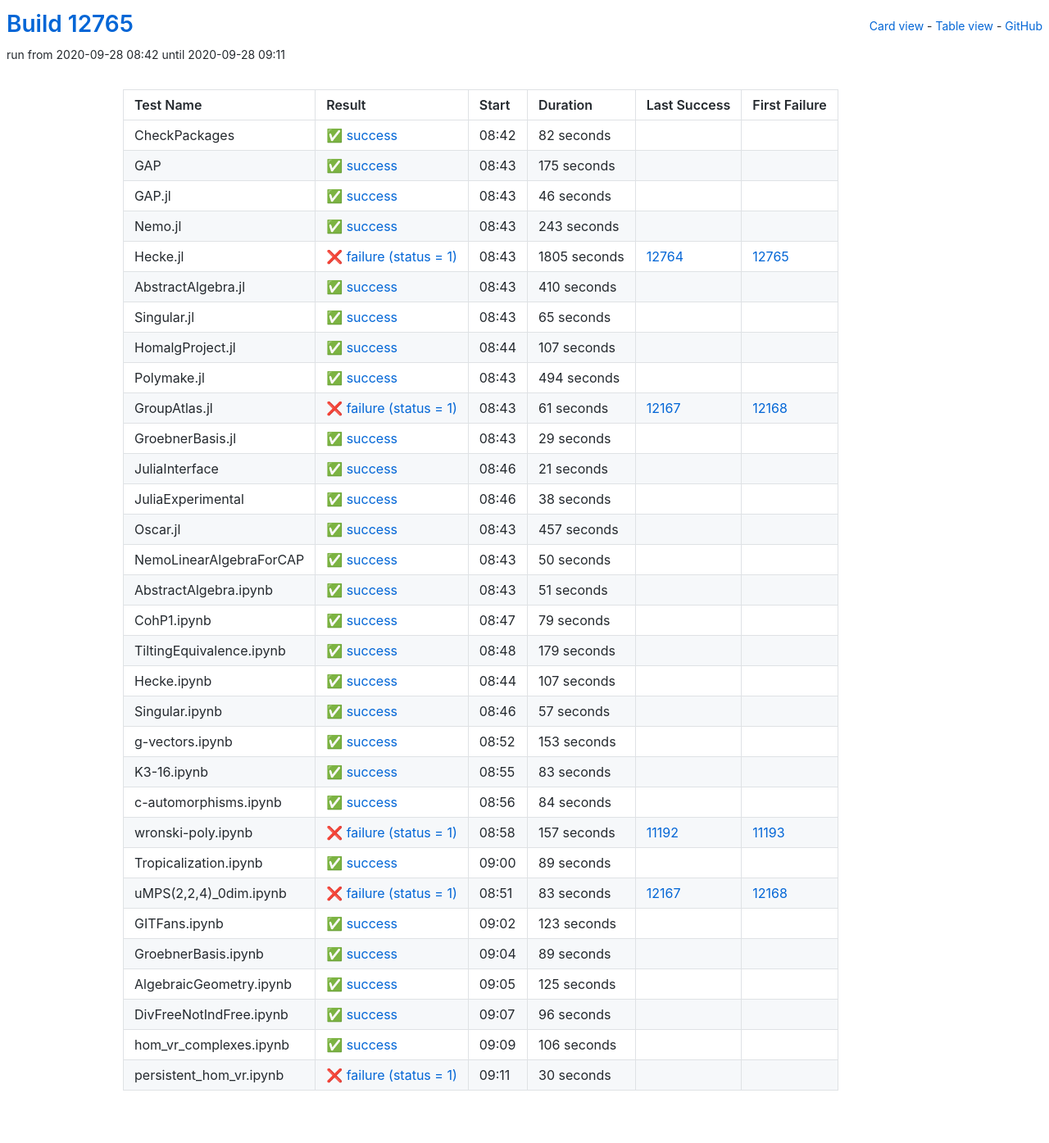
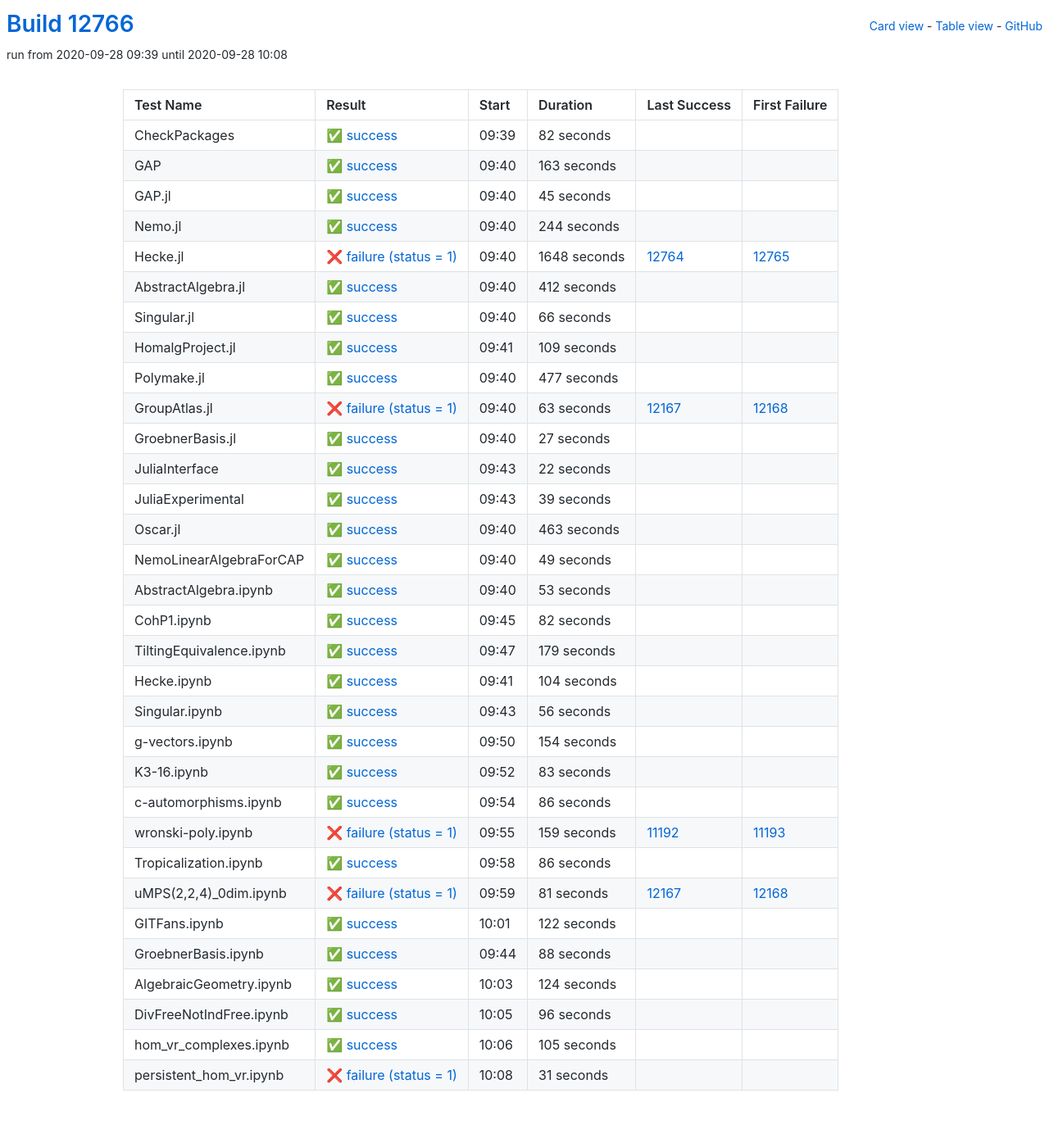
Before and after one commit to oscar-system/oscar-ci-status, a Jekyll site: the page built from table.html, in a window 1280 px wide. Shown: the whole page at 82% size. Built offline with Jekyll 4.4.1, drawn with Linux system fonts in a browser that asks for light colours.

Commit message:
Build #12766

```diff
--- a/_data/ci.yml
+++ b/_data/ci.yml
@@ -1,6 +1,6 @@
 ---
-build: 12765
-build_url: https://oscarci.mathematik.uni-kl.de/job/oscar/12765/
+build: 12766
+build_url: https://oscarci.mathematik.uni-kl.de/job/oscar/12766/
 job: oscar
 organization: oscar-system
 repo: oscar-ci-status
@@ -8,8 +8,8 @@
 tests:
 - name: CheckPackages
   id: checkpackages
-  log: https://oscarci.mathematik.uni-kl.de/job/oscar/12765/artifact/logs/build-12765/CheckPackages.log
-  start: 2020-09-28 08:42
+  log: https://oscarci.mathematik.uni-kl.de/job/oscar/12766/artifact/logs/build-12766/CheckPackages.log
+  start: 2020-09-28 09:39
   success: true
   exitcode: 0
   status: success
@@ -20,200 +20,200 @@
   first_failure_url:
 - name: GAP
   id: gap
-  log: https://oscarci.mathematik.uni-kl.de/job/oscar/12765/artifact/logs/build-12765/GAP.log
-  start: 2020-09-28 08:43
+  log: https://oscarci.mathematik.uni-kl.de/job/oscar/12766/artifact/logs/build-12766/GAP.log
+  start: 2020-09-28 09:40
   success: true
   exitcode: 0
   status: success
-  duration: 175
+  duration: 163
   last_success: false
   last_success_url:
   first_failure: false
   first_failure_url:
 - name: GAP.jl
   id: gap-jl
-  log: https://oscarci.mathematik.uni-kl.de/job/oscar/12765/artifact/logs/build-12765/GAP.jl.log
-  start: 2020-09-28 08:43
+  log: https://oscarci.mathematik.uni-kl.de/job/oscar/12766/artifact/logs/build-12766/GAP.jl.log
+  start: 2020-09-28 09:40
   success: true
   exitcode: 0
   status: success
-  duration: 46
+  duration: 45
   last_success: false
   last_success_url:
   first_failure: false
   first_failure_url:
 - name: Nemo.jl
   id: nemo-jl
-  log: https://oscarci.mathematik.uni-kl.de/job/oscar/12765/artifact/logs/build-12765/Nemo.jl.log
-  start: 2020-09-28 08:43
+  log: https://oscarci.mathematik.uni-kl.de/job/oscar/12766/artifact/logs/build-12766/Nemo.jl.log
+  start: 2020-09-28 09:40
   success: true
   exitcode: 0
   status: success
-  duration: 243
+  duration: 244
   last_success: false
   last_success_url:
   first_failure: false
   first_failure_url:
 - name: Hecke.jl
   id: hecke-jl
-  log: https://oscarci.mathematik.uni-kl.de/job/oscar/12765/artifact/logs/build-12765/Hecke.jl.log
-  start: 2020-09-28 08:43
+  log: https://oscarci.mathematik.uni-kl.de/job/oscar/12766/artifact/logs/build-12766/Hecke.jl.log
+  start: 2020-09-28 09:40
   success: false
   exitcode: 1
   status: failure
-  duration: 1805
+  duration: 1648
   last_success: 12764
   last_success_url: https://oscarci.mathematik.uni-kl.de/job/oscar/12764/
   first_failure: 12765
   first_failure_url: https://oscarci.mathematik.uni-kl.de/job/oscar/12765/
 - name: AbstractAlgebra.jl
   id: abstractalgebra-jl
-  log: https://oscarci.mathematik.uni-kl.de/job/oscar/12765/artifact/logs/build-12765/AbstractAlgebra.jl.log
-  start: 2020-09-28 08:43
+  log: https://oscarci.mathematik.uni-kl.de/job/oscar/12766/artifact/logs/build-12766/AbstractAlgebra.jl.log
+  start: 2020-09-28 09:40
   success: true
   exitcode: 0
   status: success
-  duration: 410
+  duration: 412
   last_success: false
   last_success_url:
   first_failure: false
   first_failure_url:
 - name: Singular.jl
   id: singular-jl
-  log: https://oscarci.mathematik.uni-kl.de/job/oscar/12765/artifact/logs/build-12765/Singular.jl.log
-  start: 2020-09-28 08:43
+  log: https://oscarci.mathematik.uni-kl.de/job/oscar/12766/artifact/logs/build-12766/Singular.jl.log
+  start: 2020-09-28 09:40
   success: true
   exitcode: 0
   status: success
-  duration: 65
+  duration: 66
   last_success: false
   last_success_url:
   first_failure: false
   first_failure_url:
 - name: HomalgProject.jl
   id: homalgproject-jl
-  log: https://oscarci.mathematik.uni-kl.de/job/oscar/12765/artifact/logs/build-12765/HomalgProject.jl.log
-  start: 2020-09-28 08:44
+  log: https://oscarci.mathematik.uni-kl.de/job/oscar/12766/artifact/logs/build-12766/HomalgProject.jl.log
+  start: 2020-09-28 09:41
   success: true
   exitcode: 0
   status: success
-  duration: 107
+  duration: 109
   last_success: false
   last_success_url:
   first_failure: false
   first_failure_url:
 - name: Polymake.jl
   id: polymake-jl
-  log: https://oscarci.mathematik.uni-kl.de/job/oscar/12765/artifact/logs/build-12765/Polymake.jl.log
-  start: 2020-09-28 08:43
+  log: https://oscarci.mathematik.uni-kl.de/job/oscar/12766/artifact/logs/build-12766/Polymake.jl.log
+  start: 2020-09-28 09:40
   success: true
   exitcode: 0
   status: success
-  duration: 494
+  duration: 477
   last_success: false
   last_success_url:
   first_failure: false
   first_failure_url:
 - name: GroupAtlas.jl
   id: groupatlas-jl
-  log: https://oscarci.mathematik.uni-kl.de/job/oscar/12765/artifact/logs/build-12765/GroupAtlas.jl.log
-  start: 2020-09-28 08:43
+  log: https://oscarci.mathematik.uni-kl.de/job/oscar/12766/artifact/logs/build-12766/GroupAtlas.jl.log
+  start: 2020-09-28 09:40
   success: false
   exitcode: 1
   status: failure
-  duration: 61
+  duration: 63
   last_success: 12167
   last_success_url: https://oscarci.mathematik.uni-kl.de/job/oscar/12167/
   first_failure: 12168
   first_failure_url: https://oscarci.mathematik.uni-kl.de/job/oscar/12168/
 - name: GroebnerBasis.jl
   id: groebnerbasis-jl
-  log: https://oscarci.mathematik.uni-kl.de/job/oscar/12765/artifact/logs/build-12765/GroebnerBasis.jl.log
-  start: 2020-09-28 08:43
+  log: https://oscarci.mathematik.uni-kl.de/job/oscar/12766/artifact/logs/build-12766/GroebnerBasis.jl.log
+  start: 2020-09-28 09:40
   success: true
   exitcode: 0
   status: success
-  duration: 29
+  duration: 27
   last_success: false
   last_success_url:
   first_failure: false
   first_failure_url:
 - name: JuliaInterface
   id: juliainterface
-  log: https://oscarci.mathematik.uni-kl.de/job/oscar/12765/artifact/logs/build-12765/JuliaInterface.log
-  start: 2020-09-28 08:46
+  log: https://oscarci.mathematik.uni-kl.de/job/oscar/12766/artifact/logs/build-12766/JuliaInterface.log
+  start: 2020-09-28 09:43
   success: true
   exitcode: 0
   status: success
-  duration: 21
+  duration: 22
   last_success: false
   last_success_url:
   first_failure: false
   first_failure_url:
 - name: JuliaExperimental
   id: juliaexperimental
-  log: https://oscarci.mathematik.uni-kl.de/job/oscar/12765/artifact/logs/build-12765/JuliaExperimental.log
-  start: 2020-09-28 08:46
+  log: https://oscarci.mathematik.uni-kl.de/job/oscar/12766/artifact/logs/build-12766/JuliaExperimental.log
+  start: 2020-09-28 09:43
   success: true
   exitcode: 0
   status: success
-  duration: 38
+  duration: 39
   last_success: false
   last_success_url:
   first_failure: false
   first_failure_url:
 - name: Oscar.jl
   id: oscar-jl
-  log: https://oscarci.mathematik.uni-kl.de/job/oscar/12765/artifact/logs/build-12765/Oscar.jl.log
-  start: 2020-09-28 08:43
+  log: https://oscarci.mathematik.uni-kl.de/job/oscar/12766/artifact/logs/build-12766/Oscar.jl.log
+  start: 2020-09-28 09:40
   success: true
   exitcode: 0
   status: success
-  duration: 457
+  duration: 463
   last_success: false
   last_success_url:
   first_failure: false
   first_failure_url:
 - name: NemoLinearAlgebraForCAP
   id: nemolinearalgebraforcap
-  log: https://oscarci.mathematik.uni-kl.de/job/oscar/12765/artifact/logs/build-12765/NemoLinearAlgebraForCAP.log
-  start: 2020-09-28 08:43
+  log: https://oscarci.mathematik.uni-kl.de/job/oscar/12766/artifact/logs/build-12766/NemoLinearAlgebraForCAP.log
+  start: 2020-09-28 09:40
   success: true
   exitcode: 0
   status: success
-  duration: 50
+  duration: 49
   last_success: false
   last_success_url:
   first_failure: false
   first_failure_url:
 - name: AbstractAlgebra.ipynb
   id: abstractalgebra-ipynb
-  log: https://oscarci.mathematik.uni-kl.de/job/oscar/12765/artifact/logs/build-12765/AbstractAlgebra.ipynb.log
-  start: 2020-09-28 08:43
+  log: https://oscarci.mathematik.uni-kl.de/job/oscar/12766/artifact/logs/build-12766/AbstractAlgebra.ipynb.log
+  start: 2020-09-28 09:40
   success: true
   exitcode: 0
   status: success
-  duration: 51
+  duration: 53
   last_success: false
   last_success_url:
   first_failure: false
   first_failure_url:
 - name: CohP1.ipynb
   id: cohp1-ipynb
-  log: https://oscarci.mathematik.uni-kl.de/job/oscar/12765/artifact/logs/build-12765/CohP1.ipynb.log
-  start: 2020-09-28 08:47
+  log: https://oscarci.mathematik.uni-kl.de/job/oscar/12766/artifact/logs/build-12766/CohP1.ipynb.log
+  start: 2020-09-28 09:45
   success: true
   exitcode: 0
   status: success
-  duration: 79
+  duration: 82
   last_success: false
   last_success_url:
   first_failure: false
   first_failure_url:
 - name: TiltingEquivalence.ipynb
   id: tiltingequivalence-ipynb
-  log: https://oscarci.mathematik.uni-kl.de/job/oscar/12765/artifact/logs/build-12765/TiltingEquivalence.ipynb.log
-  start: 2020-09-28 08:48
+  log: https://oscarci.mathematik.uni-kl.de/job/oscar/12766/artifact/logs/build-12766/TiltingEquivalence.ipynb.log
+  start: 2020-09-28 09:47
   success: true
   exitcode: 0
   status: success
@@ -224,44 +224,44 @@
   first_failure_url:
 - name: Hecke.ipynb
   id: hecke-ipynb
-  log: https://oscarci.mathematik.uni-kl.de/job/oscar/12765/artifact/logs/build-12765/Hecke.ipynb.log
-  start: 2020-09-28 08:44
+  log: https://oscarci.mathematik.uni-kl.de/job/oscar/12766/artifact/logs/build-12766/Hecke.ipynb.log
+  start: 2020-09-28 09:41
   success: true
   exitcode: 0
   status: success
-  duration: 107
+  duration: 104
   last_success: false
   last_success_url:
   first_failure: false
   first_failure_url:
 - name: Singular.ipynb
   id: singular-ipynb
-  log: https://oscarci.mathematik.uni-kl.de/job/oscar/12765/artifact/logs/build-12765/Singular.ipynb.log
-  start: 2020-09-28 08:46
+  log: https://oscarci.mathematik.uni-kl.de/job/oscar/12766/artifact/logs/build-12766/Singular.ipynb.log
+  start: 2020-09-28 09:43
   success: true
   exitcode: 0
   status: success
-  duration: 57
+  duration: 56
   last_success: false
   last_success_url:
   first_failure: false
   first_failure_url:
 - name: g-vectors.ipynb
   id: g-vectors-ipynb
-  log: https://oscarci.mathematik.uni-kl.de/job/oscar/12765/artifact/logs/build-12765/g-vectors.ipynb.log
-  start: 2020-09-28 08:52
+  log: https://oscarci.mathematik.uni-kl.de/job/oscar/12766/artifact/logs/build-12766/g-vectors.ipynb.log
+  start: 2020-09-28 09:50
   success: true
   exitcode: 0
   status: success
-  duration: 153
+  duration: 154
   last_success: false
   last_success_url:
   first_failure: false
   first_failure_url:
 - name: K3-16.ipynb
   id: k3-16-ipynb
-  log: https://oscarci.mathematik.uni-kl.de/job/oscar/12765/artifact/logs/build-12765/K3-16.ipynb.log
-  start: 2020-09-28 08:55
+  log: https://oscarci.mathematik.uni-kl.de/job/oscar/12766/artifact/logs/build-12766/K3-16.ipynb.log
+  start: 2020-09-28 09:52
   success: true
   exitcode: 0
   status: success
@@ -272,92 +272,92 @@
   first_failure_url:
 - name: c-automorphisms.ipynb
   id: c-automorphisms-ipynb
-  log: https://oscarci.mathematik.uni-kl.de/job/oscar/12765/artifact/logs/build-12765/c-automorphisms.ipynb.log
-  start: 2020-09-28 08:56
+  log: https://oscarci.mathematik.uni-kl.de/job/oscar/12766/artifact/logs/build-12766/c-automorphisms.ipynb.log
+  start: 2020-09-28 09:54
   success: true
   exitcode: 0
   status: success
-  duration: 84
+  duration: 86
   last_success: false
   last_success_url:
   first_failure: false
   first_failure_url:
 - name: wronski-poly.ipynb
   id: wronski-poly-ipynb
-  log: https://oscarci.mathematik.uni-kl.de/job/oscar/12765/artifact/logs/build-12765/wronski-poly.ipynb.log
-  start: 2020-09-28 08:58
+  log: https://oscarci.mathematik.uni-kl.de/job/oscar/12766/artifact/logs/build-12766/wronski-poly.ipynb.log
+  start: 2020-09-28 09:55
   success: false
   exitcode: 1
   status: failure
-  duration: 157
+  duration: 159
   last_success: 11192
   last_success_url: https://oscarci.mathematik.uni-kl.de/job/oscar/11192/
   first_failure: 11193
   first_failure_url: https://oscarci.mathematik.uni-kl.de/job/oscar/11193/
 - name: Tropicalization.ipynb
   id: tropicalization-ipynb
-  log: https://oscarci.mathematik.uni-kl.de/job/oscar/12765/artifact/logs/build-12765/Tropicalization.ipynb.log
-  start: 2020-09-28 09:00
+  log: https://oscarci.mathematik.uni-kl.de/job/oscar/12766/artifact/logs/build-12766/Tropicalization.ipynb.log
+  start: 2020-09-28 09:58
   success: true
   exitcode: 0
   status: success
-  duration: 89
+  duration: 86
   last_success: false
   last_success_url:
   first_failure: false
   first_failure_url:
 - name: uMPS(2,2,4)_0dim.ipynb
   id: umps-2-2-4-0dim-ipynb
-  log: https://oscarci.mathematik.uni-kl.de/job/oscar/12765/artifact/logs/build-12765/uMPS-2-2-4-_0dim.ipynb.log
-  start: 2020-09-28 08:51
+  log: https://oscarci.mathematik.uni-kl.de/job/oscar/12766/artifact/logs/build-12766/uMPS-2-2-4-_0dim.ipynb.log
+  start: 2020-09-28 09:59
   success: false
   exitcode: 1
   status: failure
-  duration: 83
+  duration: 81
   last_success: 12167
   last_success_url: https://oscarci.mathematik.uni-kl.de/job/oscar/12167/
   first_failure: 12168
   first_failure_url: https://oscarci.mathematik.uni-kl.de/job/oscar/12168/
 - name: GITFans.ipynb
   id: gitfans-ipynb
-  log: https://oscarci.mathematik.uni-kl.de/job/oscar/12765/artifact/logs/build-12765/GITFans.ipynb.log
-  start: 2020-09-28 09:02
+  log: https://oscarci.mathematik.uni-kl.de/job/oscar/12766/artifact/logs/build-12766/GITFans.ipynb.log
+  start: 2020-09-28 10:01
   success: true
   exitcode: 0
   status: success
-  duration: 123
+  duration: 122
   last_success: false
   last_success_url:
   first_failure: false
   first_failure_url:
 - name: GroebnerBasis.ipynb
   id: groebnerbasis-ipynb
-  log: https://oscarci.mathematik.uni-kl.de/job/oscar/12765/artifact/logs/build-12765/GroebnerBasis.ipynb.log
-  start: 2020-09-28 09:04
+  log: https://oscarci.mathematik.uni-kl.de/job/oscar/12766/artifact/logs/build-12766/GroebnerBasis.ipynb.log
+  start: 2020-09-28 09:44
   success: true
   exitcode: 0
   status: success
-  duration: 89
+  duration: 88
   last_success: false
   last_success_url:
   first_failure: false
   first_failure_url:
 - name: AlgebraicGeometry.ipynb
   id: algebraicgeometry-ipynb
-  log: https://oscarci.mathematik.uni-kl.de/job/oscar/12765/artifact/logs/build-12765/AlgebraicGeometry.ipynb.log
-  start: 2020-09-28 09:05
+  log: https://oscarci.mathematik.uni-kl.de/job/oscar/12766/artifact/logs/build-12766/AlgebraicGeometry.ipynb.log
+  start: 2020-09-28 10:03
   success: true
   exitcode: 0
   status: success
-  duration: 125
+  duration: 124
   last_success: false
   last_success_url:
   first_failure: false
   first_failure_url:
 - name: DivFreeNotIndFree.ipynb
   id: divfreenotindfree-ipynb
-  log: https://oscarci.mathematik.uni-kl.de/job/oscar/12765/artifact/logs/build-12765/DivFreeNotIndFree.ipynb.log
-  start: 2020-09-28 09:07
+  log: https://oscarci.mathematik.uni-kl.de/job/oscar/12766/artifact/logs/build-12766/DivFreeNotIndFree.ipynb.log
+  start: 2020-09-28 10:05
   success: true
   exitcode: 0
   status: success
@@ -368,24 +368,24 @@
   first_failure_url:
 - name: hom_vr_complexes.ipynb
   id: hom-vr-complexes-ipynb
-  log: https://oscarci.mathematik.uni-kl.de/job/oscar/12765/artifact/logs/build-12765/hom_vr_complexes.ipynb.log
-  start: 2020-09-28 09:09
+  log: https://oscarci.mathematik.uni-kl.de/job/oscar/12766/artifact/logs/build-12766/hom_vr_complexes.ipynb.log
+  start: 2020-09-28 10:06
   success: true
   exitcode: 0
   status: success
-  duration: 106
+  duration: 105
   last_success: false
   last_success_url:
   first_failure: false
   first_failure_url:
 - name: persistent_hom_vr.ipynb
   id: persistent-hom-vr-ipynb
-  log: https://oscarci.mathematik.uni-kl.de/job/oscar/12765/artifact/logs/build-12765/persistent_hom_vr.ipynb.log
-  start: 2020-09-28 09:11
+  log: https://oscarci.mathematik.uni-kl.de/job/oscar/12766/artifact/logs/build-12766/persistent_hom_vr.ipynb.log
+  start: 2020-09-28 10:08
   success: false
   exitcode: 1
   status: failure
-  duration: 30
+  duration: 31
   last_success: false
   last_success_url:
   first_failure: false
```
Also changed, not shown: README.md.
